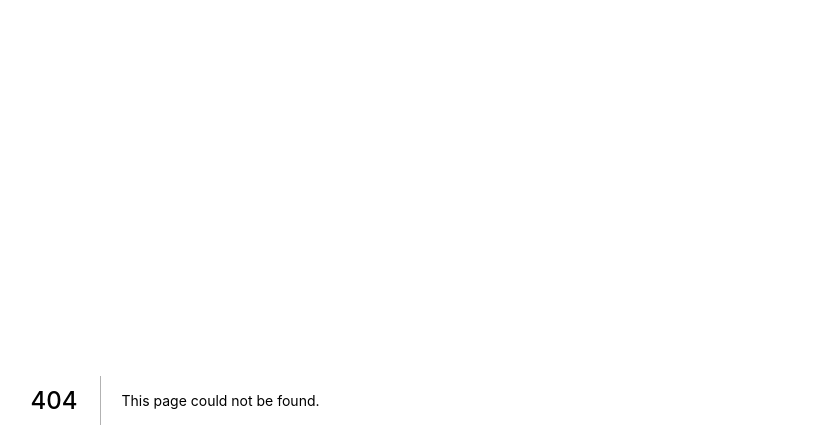
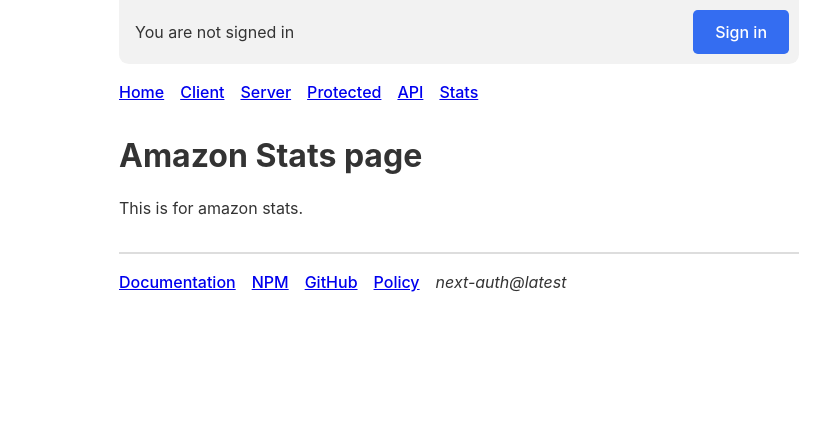
Before and after one commit to linnovate/hossted-admin, a Next.js app: page /stats in a window 1280 px wide. Before the commit this address had no page. Shown: the top 448 px of the page, without its empty margins (181-1011 px from the left). Built offline with nearby package versions, Linux system fonts and the light colour scheme; no server answers.

Commit message:
Adding stats

```diff
--- /dev/null
+++ b/pages/stats.js
@@ -0,0 +1,12 @@
+import Layout from '../components/layout'
+
+export default function Page () {
+  return (
+    <Layout>
+      <h1>Amazon Stats page</h1>
+      <p>
+        This is for amazon stats.
+      </p>
+    </Layout>
+  )
+}
```
